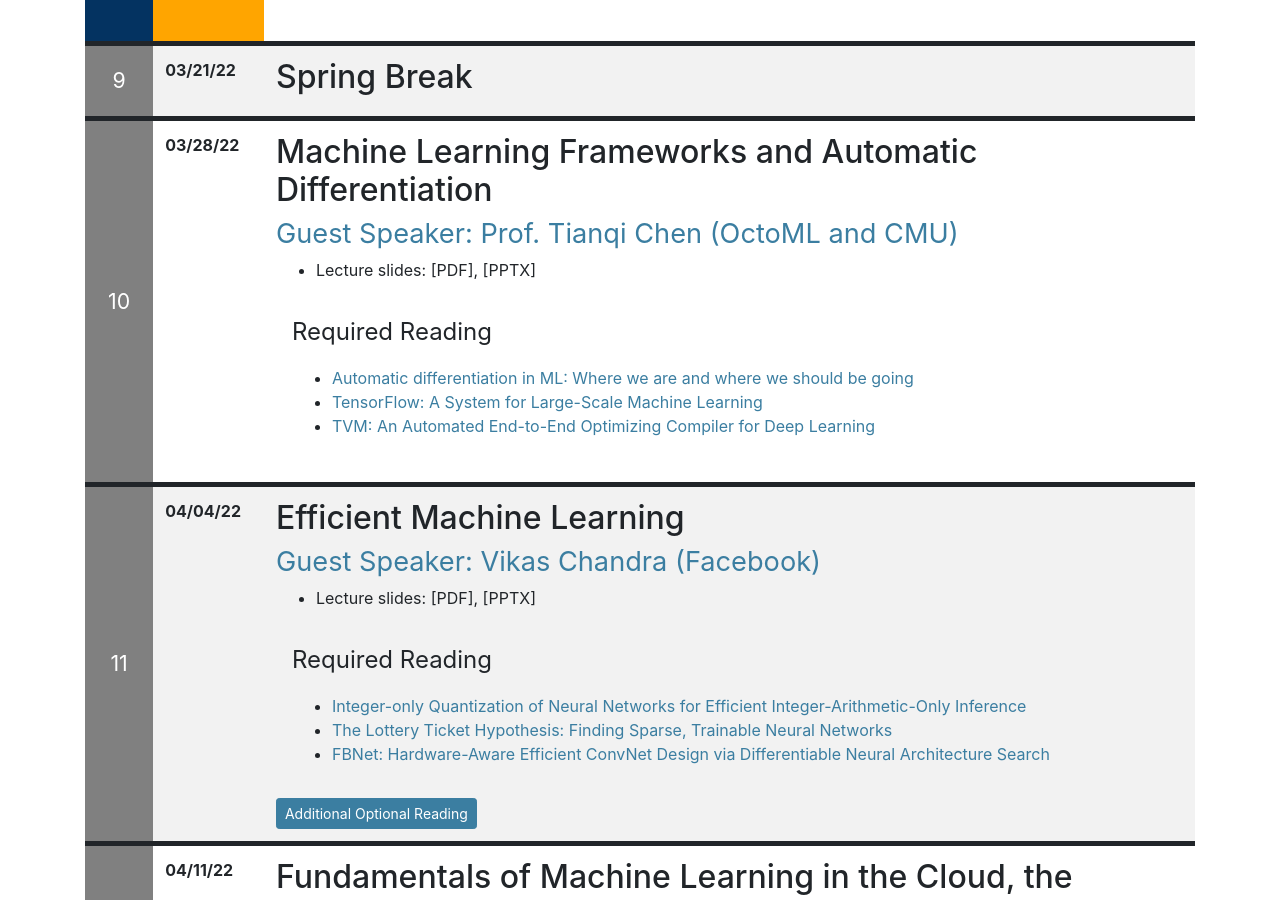
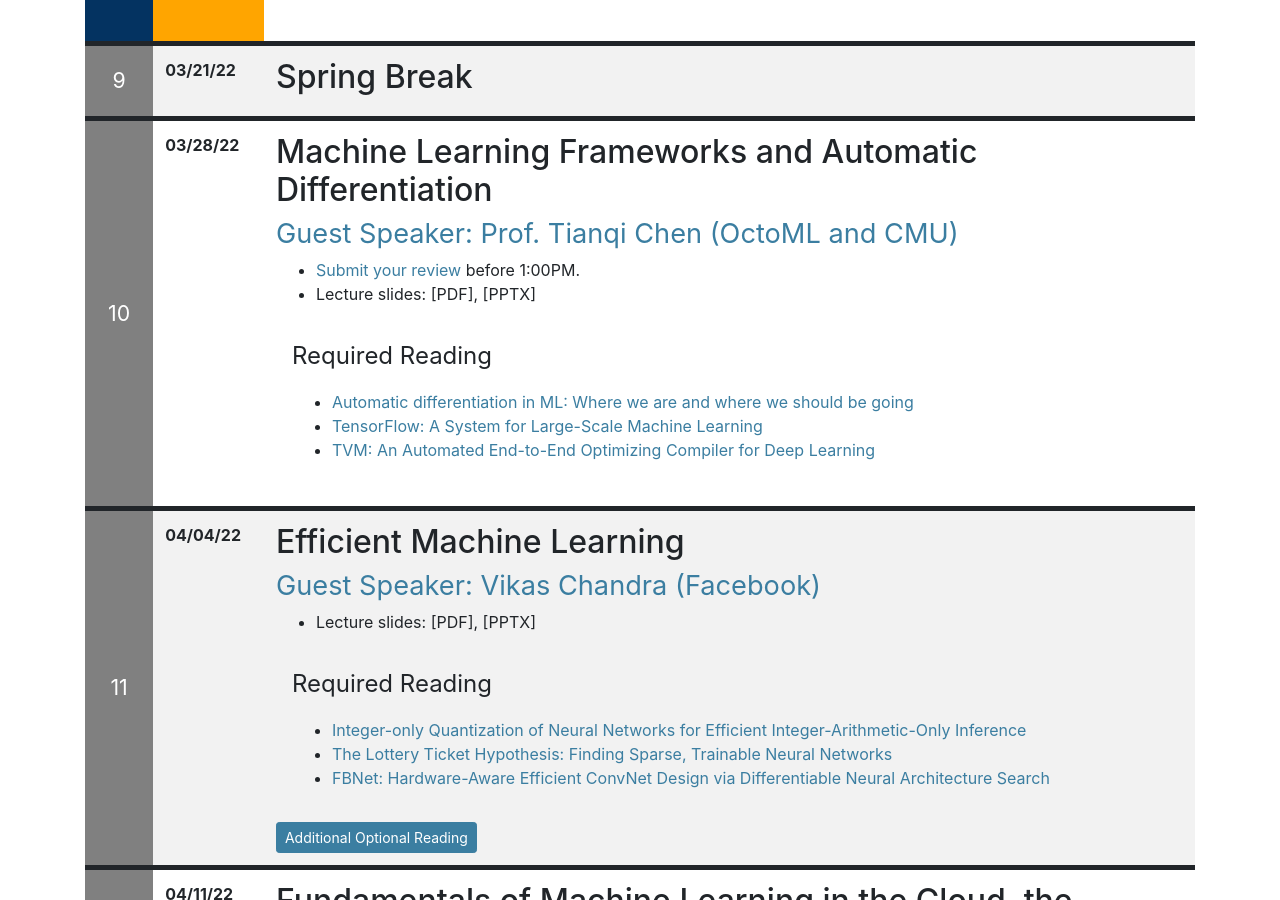
Before and after one commit to ucbrise/cs294-ai-sys-sp22, a Jekyll site: the page built from index.md, in a window 1280 px wide and 900 px high, scrolled down 3829 px. Built offline with Jekyll 4.4.1, drawn with Linux system fonts in a browser that asks for light colours; nearby versions of some CDN libraries; our own code applies the rules of GitHub Pages for plain Markdown files.

Commit message:
added review link for 08 reading

```diff
--- a/index.md
+++ b/index.md
@@ -232,6 +232,7 @@ This lecture will be an overview of the class, requirements, and an introduction
 # Machine Learning Frameworks and Automatic Differentiation
 ## [Guest Speaker: Prof. Tianqi Chen (OctoML and CMU)](https://tqchen.com)
 
+* [Submit your review](https://forms.gle/NhtiFZ4GsxYuug3W6) before 1:00PM.
 * Lecture slides: [PDF], [PPTX]
 
 <div class="reading">
```
